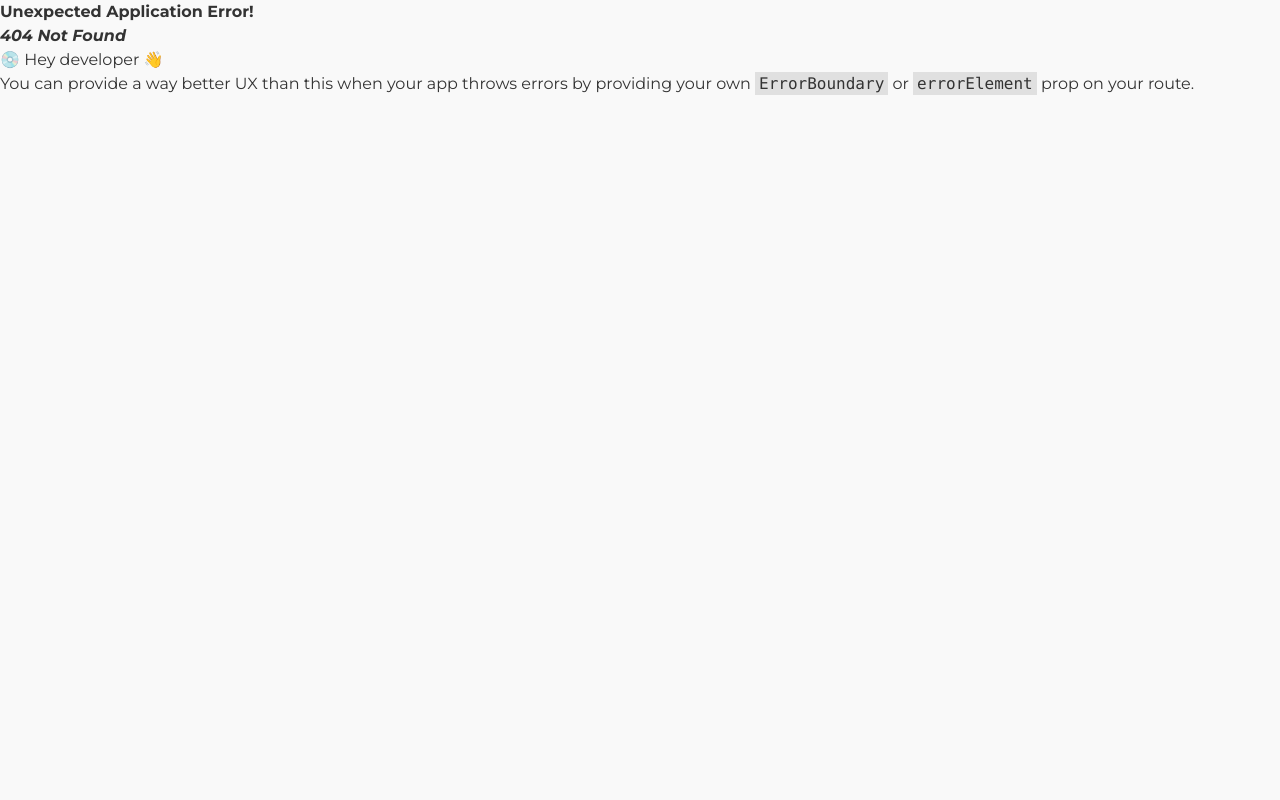
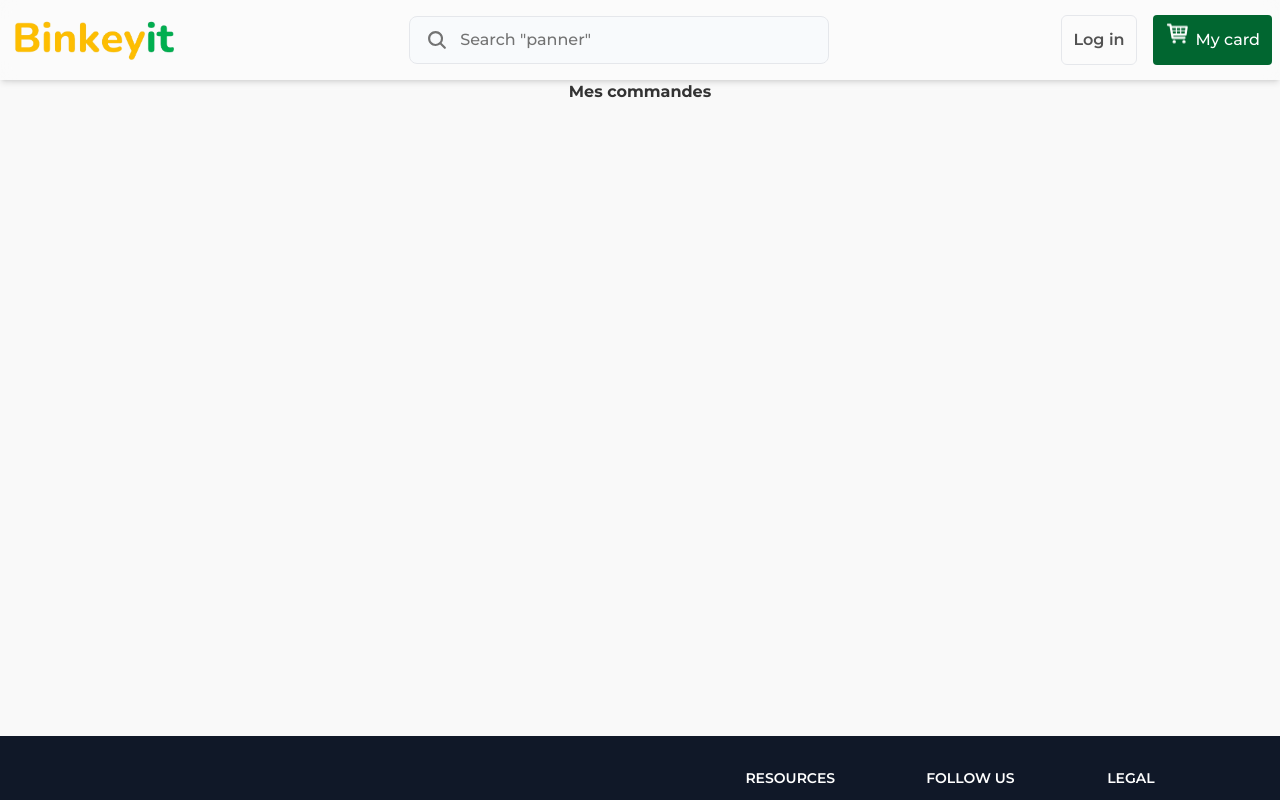
Before and after one commit to Papa-Becaye/eCommerce_App, a React (Vite) app in the folder client/: page /orders in a window 1280 px wide. Before the commit this address had no page. Shown: the top 800 px of the page. Built offline with nearby package versions, Linux system fonts and the light colour scheme; no server answers.

Commit message:
add page orders

```diff
--- a/client/src/components/UserMenu.jsx
+++ b/client/src/components/UserMenu.jsx
@@ -57,7 +57,7 @@ const UserMenu = () => {
             </Link>
         </div>
         <div className='flex items-center justify-between gap-2 p-2 hover:bg-gray-100 rounded-md cursor-pointer transition-all duration-200 ease-in-out'>
-            <Link to={'/orders'} className='text-neutral-600 font-semibold flex justify-center gap-2'>
+            <Link to={'/save-address'} className='text-neutral-600 font-semibold flex justify-center gap-2'>
                 <TbLocationHeart size={22} className='text-neutral-600'/>
                 Save address
             </Link>
--- /dev/null
+++ b/client/src/pages/Orders.jsx
@@ -0,0 +1,11 @@
+import React from 'react'
+
+const Orders = () => {
+  return (
+    <div>
+      <h1>Mes commandes</h1>
+    </div>
+  )
+}
+
+export default Orders
--- a/client/src/route/index.jsx
+++ b/client/src/route/index.jsx
@@ -8,6 +8,7 @@ import ForgotPassword from "../pages/ForgotPassword";
 import OtpVerification from "../pages/OtpVerification";
 import ResetPassword from "../pages/ResetPassword";
 import UserMenuMobile from "../pages/UserMenuMobile";
+import Orders from "../pages/Orders";
 
 export const router = createBrowserRouter([
     {
@@ -46,6 +47,10 @@ export const router = createBrowserRouter([
                 path: "/user-menu-mobile",
                 Component: UserMenuMobile,
             },
+            {
+                path: "/orders",
+                Component: Orders,
+            },
         ]
     },
 ]);
```
